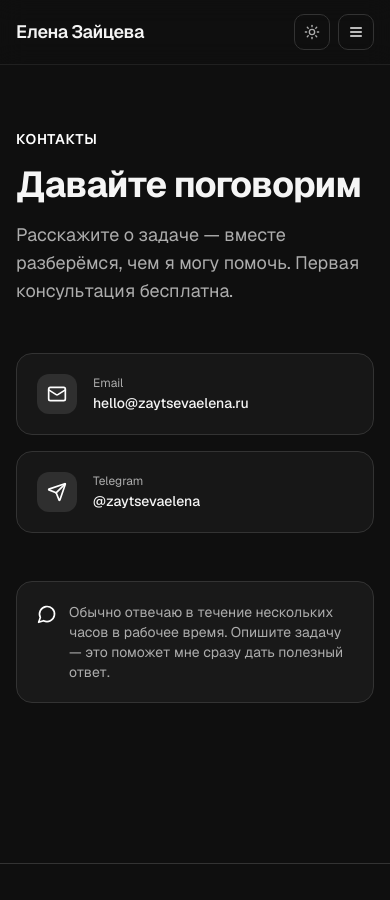
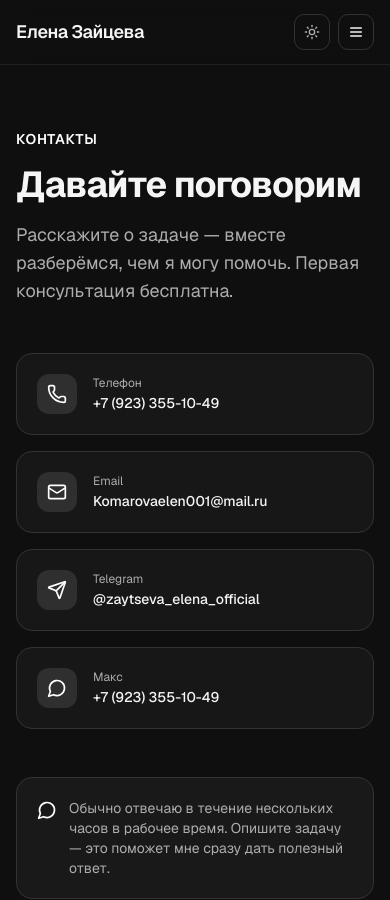
Before and after one commit to komarovaelen00188-byte/zaytsevaelena, a Next.js app: page /contacts in a window 390 px wide. Shown: the top 900 px of the page. Built offline with nearby package versions, Linux system fonts and the light colour scheme.

Commit message:
Contacts: real phone, email, Telegram and MAX
Co-Authored-By: Claude Opus 4.8 <noreply@anthropic.com>

```diff
--- a/app/contacts/page.tsx
+++ b/app/contacts/page.tsx
@@ -1,5 +1,6 @@
 import type { Metadata } from "next";
-import { Mail, MessageCircle, Send } from "lucide-react";
+import type { LucideIcon } from "lucide-react";
+import { Mail, MessageCircle, Send, Phone } from "lucide-react";
 
 export const metadata: Metadata = {
   title: "Контакты",
@@ -10,18 +11,34 @@ export const metadata: Metadata = {
   },
 };
 
-const contacts = [
+const contacts: {
+  icon: LucideIcon;
+  label: string;
+  value: string;
+  href?: string;
+}[] = [
+  {
+    icon: Phone,
+    label: "Телефон",
+    value: "+7 (923) 355-10-49",
+    href: "tel:+79233551049",
+  },
   {
     icon: Mail,
     label: "Email",
-    value: "hello@zaytsevaelena.ru",
-    href: "mailto:hello@zaytsevaelena.ru",
+    value: "Komarovaelen001@mail.ru",
+    href: "mailto:Komarovaelen001@mail.ru",
   },
   {
     icon: Send,
     label: "Telegram",
-    value: "@zaytsevaelena",
-    href: "https://t.me/zaytsevaelena",
+    value: "@zaytseva_elena_official",
+    href: "https://t.me/zaytseva_elena_official",
+  },
+  {
+    icon: MessageCircle,
+    label: "Макс",
+    value: "+7 (923) 355-10-49",
   },
 ];
 
@@ -44,12 +61,11 @@ export default function ContactsPage() {
         <div className="space-y-4 mb-12">
           {contacts.map((c) => {
             const Icon = c.icon;
-            return (
-              <a
-                key={c.label}
-                href={c.href}
-                className="flex items-center gap-4 p-5 rounded-2xl border border-border bg-card hover:border-primary/30 hover:bg-primary/5 transition-all group"
-              >
+            const cls =
+              "flex items-center gap-4 p-5 rounded-2xl border border-border bg-card transition-all group" +
+              (c.href ? " hover:border-primary/30 hover:bg-primary/5" : "");
+            const inner = (
+              <>
                 <div className="w-10 h-10 rounded-xl bg-primary/10 flex items-center justify-center flex-shrink-0">
                   <Icon className="w-5 h-5 text-primary" />
                 </div>
@@ -59,7 +75,16 @@ export default function ContactsPage() {
                     {c.value}
                   </div>
                 </div>
+              </>
+            );
+            return c.href ? (
+              <a key={c.label} href={c.href} className={cls}>
+                {inner}
               </a>
+            ) : (
+              <div key={c.label} className={cls}>
+                {inner}
+              </div>
             );
           })}
         </div>
```
